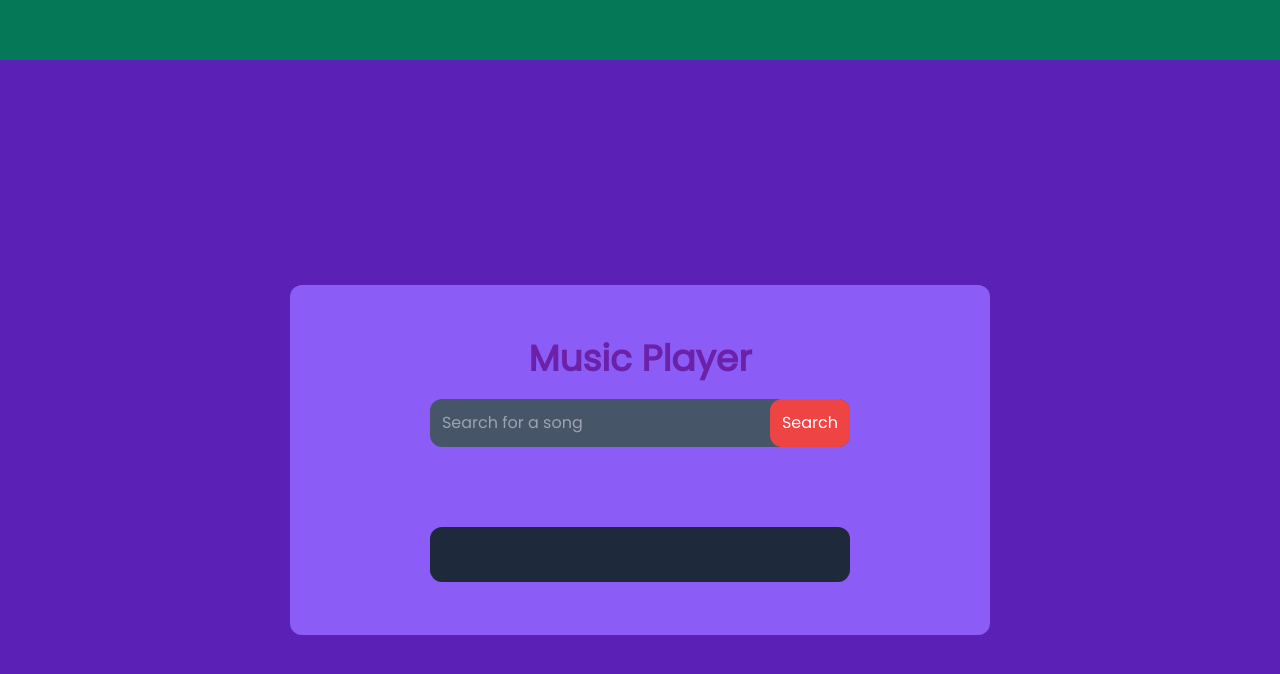
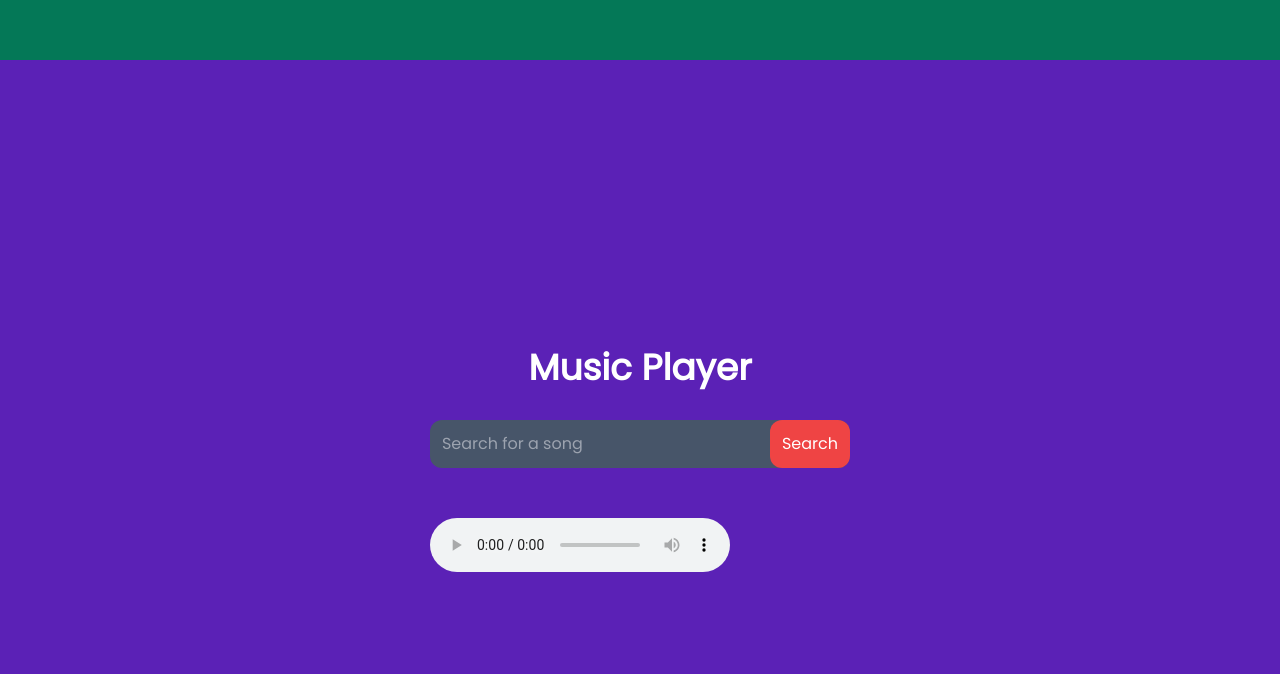
Before and after one commit to subhraneel2005/React-Basics-Practice, a React (Vite) app: page / in a window 1280 px wide. Shown: the part 8572-9246 px from the top of the page. Built offline with nearby package versions, Linux system fonts and the light colour scheme.

Commit message:
small music Player done

```diff
--- a/src/Musicplayer/OuterBox.jsx
+++ b/src/Musicplayer/OuterBox.jsx
@@ -3,11 +3,10 @@ import SearchMusic from './SearchMusic'
 
 function OuterBox() {
   return (
-    <div className='h-[350px] w-[700px] rounded-xl bg-violet-500 flex justify-center items-center'>
+    <div className='h-[350px] md:w-[700px] w-[550px] px-4 md:px-0 rounded-xl bg-transparent flex justify-center items-center'>
         <div className='block py-3 px-2'>
-            <h1 className='text-4xl text-center text-purple-800 font-bold mb-5'>Music Player</h1>
+            <h1 className='text-4xl text-center text-white font-bold mb-8'>Music Player</h1>
             <SearchMusic/>
-            <div className='bg-slate-800 text-slate-400 w-full h-[55px] rounded-xl mt-[80px]'></div>
         </div>
     </div>
   )
--- /dev/null
+++ b/src/Musicplayer/Player.jsx
@@ -0,0 +1,11 @@
+import React from 'react'
+
+function Player(props) {
+  return (
+    <div className='mt-[50px]'>
+      <audio src={props.music} controls></audio>
+    </div>
+  )
+}
+
+export default Player
--- a/src/Musicplayer/SearchMusic.jsx
+++ b/src/Musicplayer/SearchMusic.jsx
@@ -1,10 +1,50 @@
-import React from 'react'
+import React, { useState } from 'react'
+import Player from './Player';
 
 function SearchMusic() {
+
+    const[searchValue,setSearchValue] = useState("");
+    const[music,setMusic] = useState("");
+    const[list,setList] = useState([]);
+
+
+    const handleChange = (event) => {
+        setSearchValue(event.target.value);
+    }
+
+    const getData = () => {
+        const url = `https://spotify81.p.rapidapi.com/download_track?q=${searchValue}&onlyLinks=1`;
+        const options = {
+            method: 'GET',
+            headers: {
+                'X-RapidAPI-Key': 'c316315315msh0c888c6e83b886bp1d4caajsn67bd28eb77e9',
+                'X-RapidAPI-Host': 'spotify81.p.rapidapi.com'
+	        }
+        };
+
+        fetch(url,options)
+        .then(res => res.json())
+        .then(json => {setList(json)
+            console.log(json);
+        })
+
+        .catch(error => {console.error("Error 404", error)});
+
+        list.map((index)=>{
+            setMusic(index.url);
+        })
+
+
+
+    }
   return (
-    <div className='flex w-full bg-slate-600 text-white rounded-xl'>
-        <input className='border-none outline-none bg-transparent p-3' placeholder='Search for a song' type="text" />
-        <button className='p-3 bg-red-500 rounded-xl text-white'>Search</button>
+    <div className='block'>
+        <div className='flex w-full bg-slate-600 text-white rounded-xl'>
+            <input className='border-none outline-none bg-transparent p-3' placeholder='Search for a song' type="text" onChange={handleChange} />
+            <button className='p-3 bg-red-500 rounded-xl text-white' onClick={getData}>Search</button>
+
+        </div>
+        <Player music= {music}/>
     </div>
   )
 }
```
